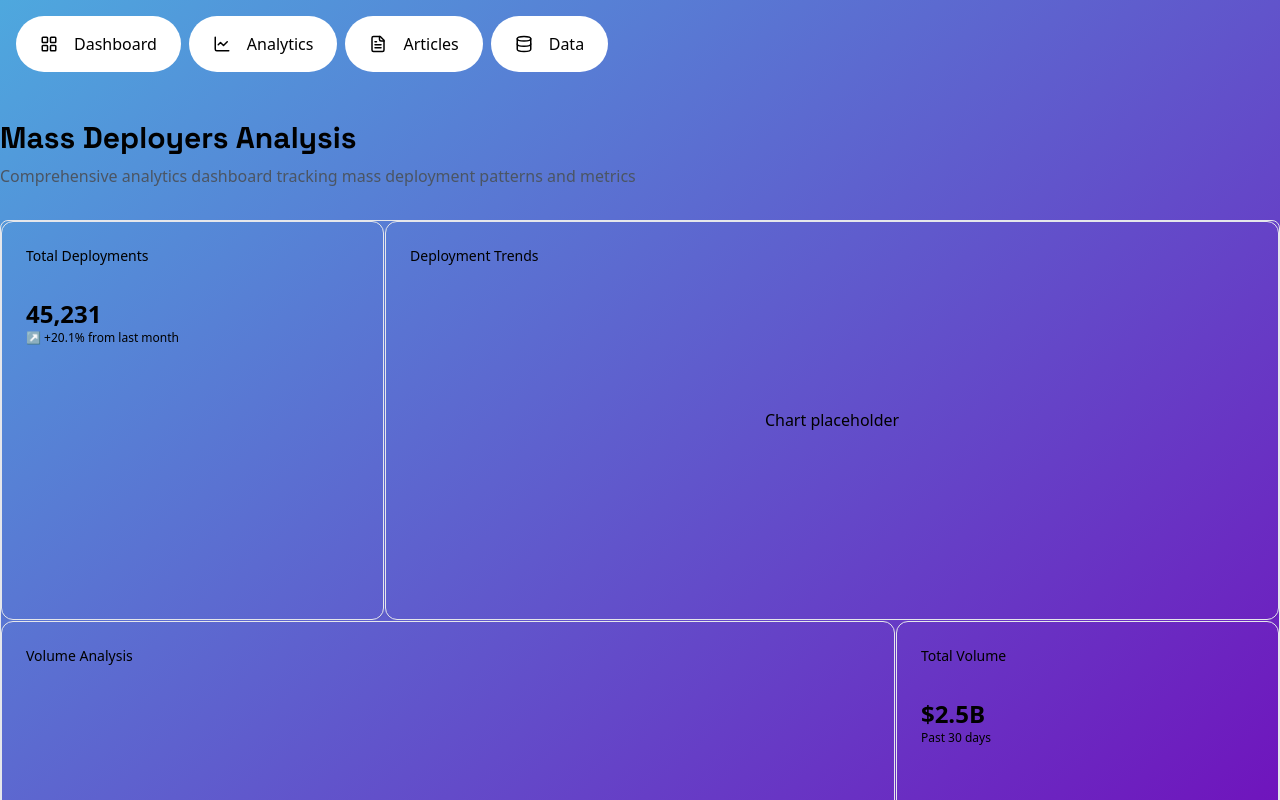
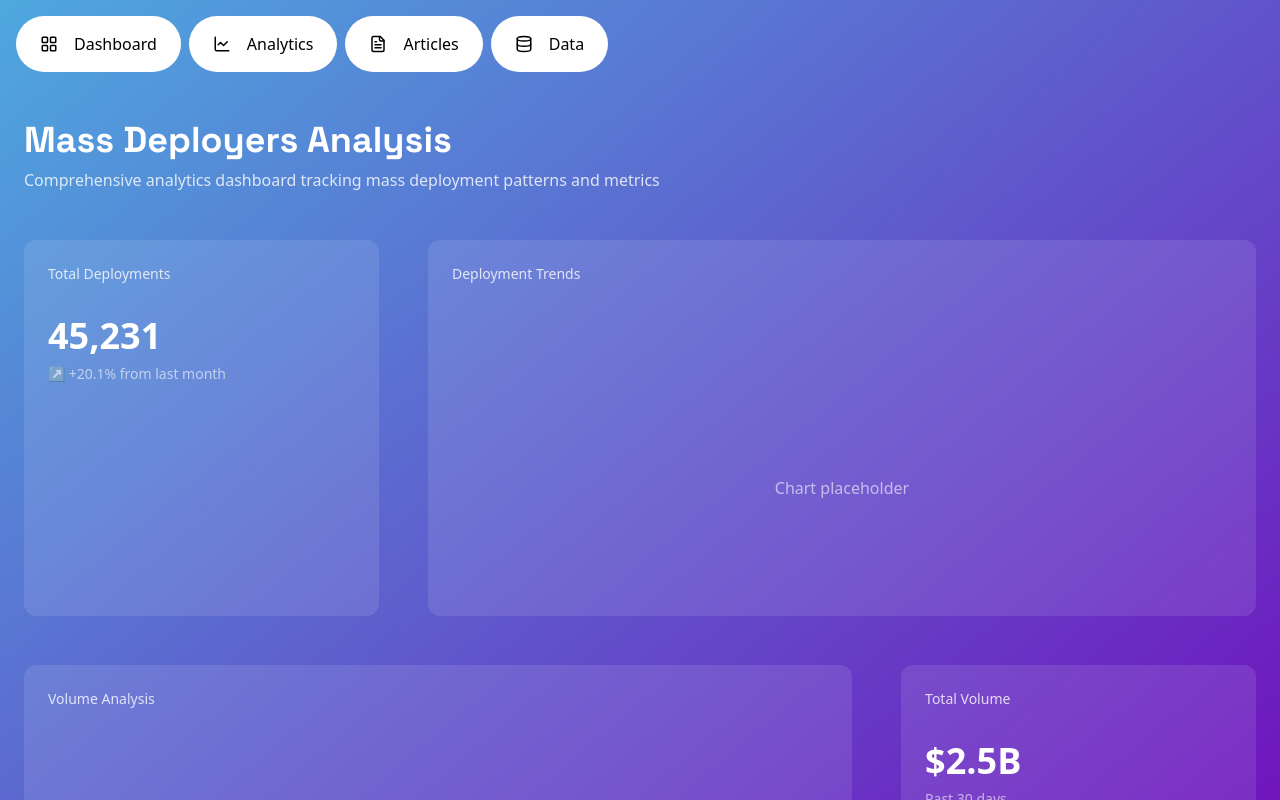
Before and after one commit to Delioos/solanalytics, a Next.js app in the folder webapp/: page /analytics/mass-deployers in a window 1280 px wide. Shown: the top 800 px of the page. Built offline with nearby package versions, Linux system fonts and the light colour scheme.

Commit message:
feat: cool layout ca clique de malade

```diff
--- a/webapp/src/app/analytics/mass-deployers/page.tsx
+++ b/webapp/src/app/analytics/mass-deployers/page.tsx
@@ -2,15 +2,17 @@ import { PumpFunAnalyticsDashboard } from "@/components/analytics/PumpFunAnalyti
 
 export default function MassDeployersPage() {
   return (
-    <div className="container mx-auto py-8">
-      <div className="mb-8">
-        <h1 className="text-3xl font-bold mb-2">Mass Deployers Analysis</h1>
-        <p className="text-gray-600">
-          Comprehensive analytics dashboard tracking mass deployment patterns and metrics
-        </p>
+    <div className="min-h-screen ">
+      <div className="px-6 py-8">
+        <div className="mb-12">
+          <h1 className="text-4xl font-bold text-white mb-2">Mass Deployers Analysis</h1>
+          <p className="text-white/80">
+            Comprehensive analytics dashboard tracking mass deployment patterns and metrics
+          </p>
+        </div>
+
+        <PumpFunAnalyticsDashboard />
       </div>
-
-      <PumpFunAnalyticsDashboard />
     </div>
   )
 }
--- /dev/null
+++ b/webapp/src/components/analytics/AnalyticsNav.tsx
@@ -0,0 +1,35 @@
+import Link from 'next/link'
+import { cn } from "@/lib/utils"
+
+interface NavItemProps {
+  href: string
+  icon: string
+  label: string
+  isActive?: boolean
+}
+
+function NavItem({ href, icon, label, isActive }: NavItemProps) {
+  return (
+    <Link
+      href={href}
+      className={cn(
+        "flex items-center gap-2 px-4 py-2 rounded-full text-sm font-medium transition-colors",
+        isActive ? "bg-white text-black" : "text-white/90 hover:text-white hover:bg-white/10"
+      )}
+    >
+      <span className="text-lg">{icon}</span>
+      {label}
+    </Link>
+  )
+}
+
+export function AnalyticsNav() {
+  return (
+    <nav className="flex gap-2 mb-12">
+      <NavItem href="/dashboard" icon="📊" label="Dashboard" />
+      <NavItem href="/analytics" icon="📈" label="Analytics" isActive={true} />
+      <NavItem href="/articles" icon="📄" label="Articles" />
+      <NavItem href="/data" icon="💾" label="Data" />
+    </nav>
+  )
+}
--- a/webapp/src/components/analytics/ChartCard.tsx
+++ b/webapp/src/components/analytics/ChartCard.tsx
@@ -7,9 +7,9 @@ interface ChartCardProps {
 
 export function ChartCard({ title, children }: ChartCardProps) {
   return (
-    <Card className="h-full">
+    <Card className="h-full bg-white/10 border-none text-white">
       <CardHeader>
-        <CardTitle className="text-sm font-medium">{title}</CardTitle>
+        <CardTitle className="text-sm font-medium text-white/80">{title}</CardTitle>
       </CardHeader>
       <CardContent className="p-6">
         {children}
--- a/webapp/src/components/analytics/PumpFunAnalyticsDashboard.tsx
+++ b/webapp/src/components/analytics/PumpFunAnalyticsDashboard.tsx
@@ -10,11 +10,11 @@ export function PumpFunAnalyticsDashboard() {
   return (
     <ResizablePanelGroup
       direction="vertical"
-      className="min-h-[800px] max-w-7xl mx-auto rounded-lg border"
+      className="min-h-[800px] w-full gap-6"
     >
       {/* First Row */}
       <ResizablePanel defaultSize={50}>
-        <ResizablePanelGroup direction="horizontal">
+        <ResizablePanelGroup direction="horizontal" className="gap-6">
           <ResizablePanel defaultSize={30}>
             <TotalMetricsCard
               title="Total Deployments"
@@ -22,10 +22,10 @@ export function PumpFunAnalyticsDashboard() {
               subtitle="↗️ +20.1% from last month"
             />
           </ResizablePanel>
-          <ResizableHandle />
+          <ResizableHandle className="invisible" />
           <ResizablePanel defaultSize={70}>
             <ChartCard title="Deployment Trends">
-              <div className="h-[200px] flex items-center justify-center text-muted-foreground">
+              <div className="h-[300px] flex items-center justify-center text-white/60">
                 Chart placeholder
               </div>
             </ChartCard>
@@ -33,19 +33,19 @@ export function PumpFunAnalyticsDashboard() {
         </ResizablePanelGroup>
       </ResizablePanel>
 
-      <ResizableHandle />
+      <ResizableHandle className="invisible" />
 
       {/* Second Row */}
       <ResizablePanel defaultSize={50}>
-        <ResizablePanelGroup direction="horizontal">
+        <ResizablePanelGroup direction="horizontal" className="gap-6">
           <ResizablePanel defaultSize={70}>
             <ChartCard title="Volume Analysis">
-              <div className="h-[200px] flex items-center justify-center text-muted-foreground">
+              <div className="h-[300px] flex items-center justify-center text-white/60">
                 Volume chart placeholder
               </div>
             </ChartCard>
           </ResizablePanel>
-          <ResizableHandle />
+          <ResizableHandle className="invisible" />
           <ResizablePanel defaultSize={30}>
             <TotalMetricsCard
               title="Total Volume"
--- a/webapp/src/components/analytics/TotalMetricsCard.tsx
+++ b/webapp/src/components/analytics/TotalMetricsCard.tsx
@@ -8,13 +8,17 @@ interface TotalMetricsCardProps {
 
 export function TotalMetricsCard({ title, value, subtitle }: TotalMetricsCardProps) {
   return (
-    <Card className="h-full">
+    <Card className="h-full bg-white/10 border-none text-white">
       <CardHeader className="flex flex-row items-center justify-between space-y-0 pb-2">
-        <CardTitle className="text-sm font-medium">{title}</CardTitle>
+        <CardTitle className="text-sm font-medium text-white/80">{title}</CardTitle>
       </CardHeader>
       <CardContent>
-        <div className="text-2xl font-bold">{value}</div>
-        {subtitle && <p className="text-xs text-muted-foreground">{subtitle}</p>}
+        <div className="text-4xl font-bold">{value}</div>
+        {subtitle && (
+          <p className="text-sm text-white/60 mt-2 flex items-center gap-1">
+            {subtitle}
+          </p>
+        )}
       </CardContent>
     </Card>
   )
```
